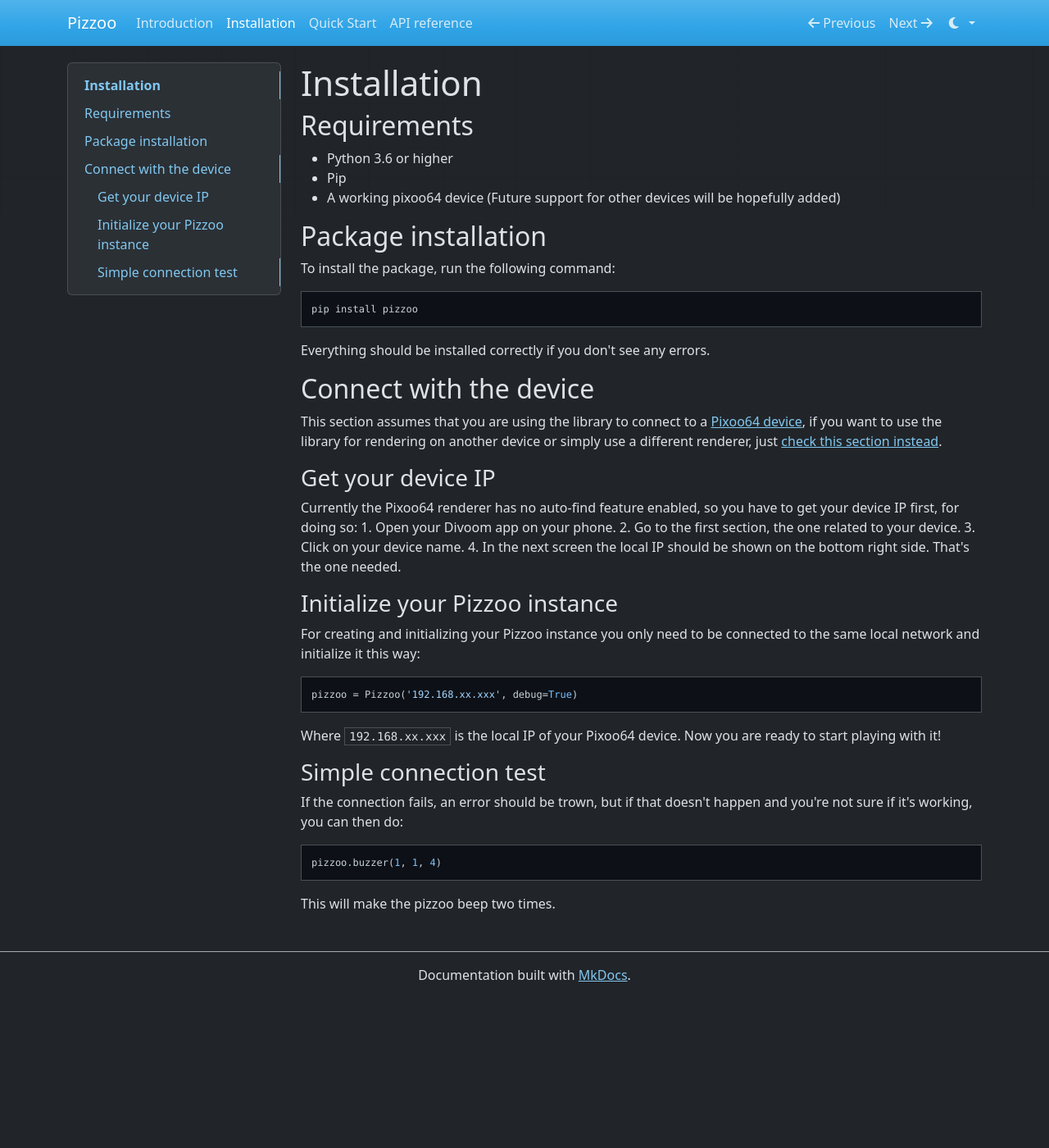
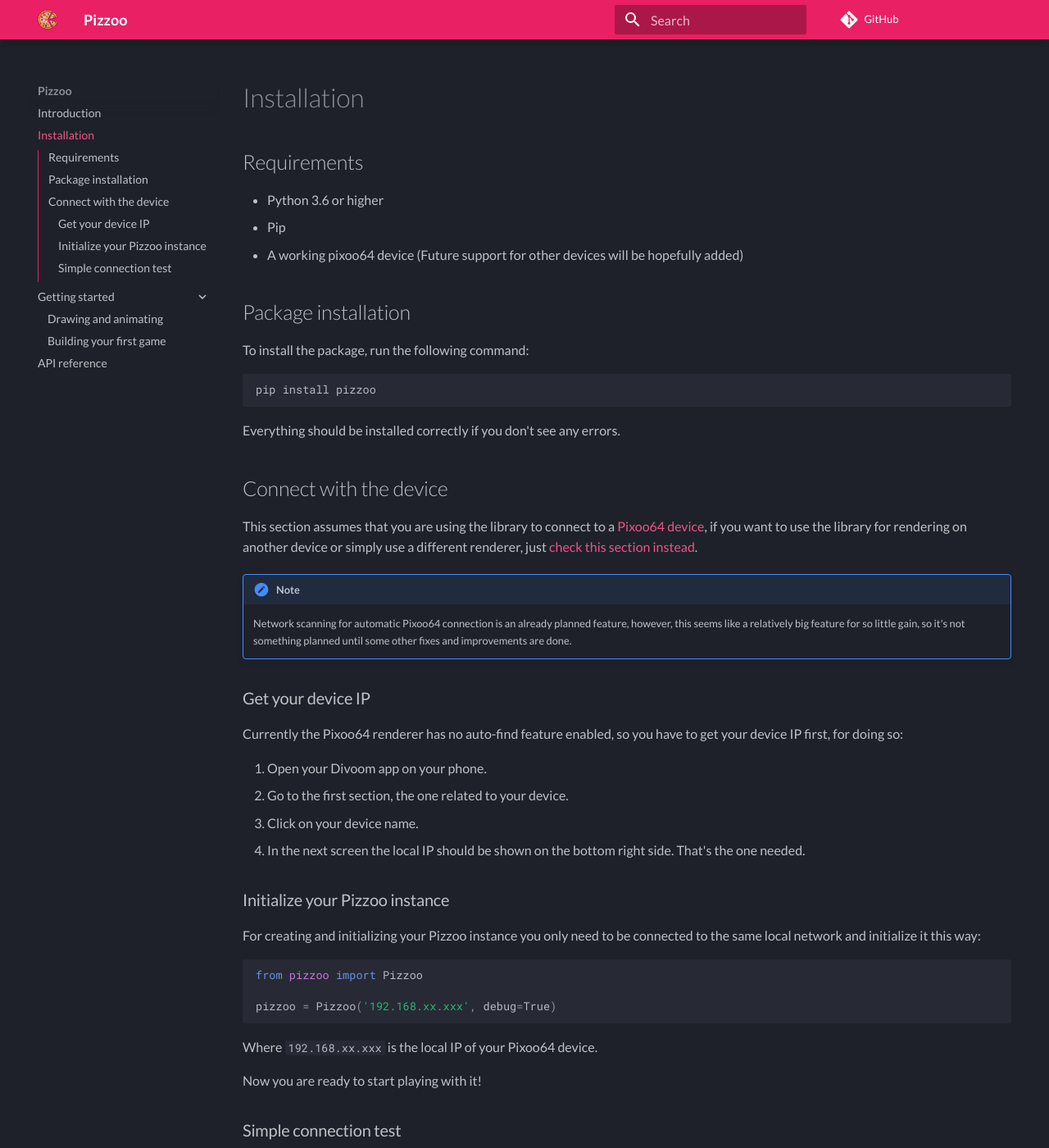
Before and after one commit to pabletos/pizzoo, an MkDocs documentation site: the page built from docs/docs/installation.md, in a window 1280 px wide and 1400 px high. Shown: the whole window at 82% size. Built offline with MkDocs 1.6.1 and Material for MkDocs 9.7.7, drawn with Linux system fonts in a browser that asks for light colours; nearby versions of some CDN libraries; comment, search, counter and statistics services are not loaded; some of the changed text lies outside the part shown.

Commit message:
updated docs, added logo

````diff
--- a/docs/docs/installation.md
+++ b/docs/docs/installation.md
@@ -18,8 +18,13 @@
 
 This section assumes that you are using the library to connect to a [Pixoo64 device](https://divoom.com/es/products/pixoo-64), if you want to use the library for rendering on another device or simply use a different renderer, just [check this section instead]().
 
+!!! note
+
+	Network scanning for automatic Pixoo64 connection is an already planned feature, however, this seems like a relatively big feature for so little gain, so it's not something planned until some other fixes and improvements are done.
+
 ### Get your device IP
 Currently the Pixoo64 renderer has no auto-find feature enabled, so you have to get your device IP first, for doing so:
+
 1. Open your Divoom app on your phone.
 2. Go to the first section, the one related to your device.
 3. Click on your device name.
@@ -28,9 +33,13 @@
 ### Initialize your Pizzoo instance
 For creating and initializing your Pizzoo instance you only need to be connected to the same local network and initialize it this way:
 ```python
+from pizzoo import Pizzoo
+
 pizzoo = Pizzoo('192.168.xx.xxx', debug=True)
 ```
-Where `192.168.xx.xxx` is the local IP of your Pixoo64 device. Now you are ready to start playing with it!
+Where `192.168.xx.xxx` is the local IP of your Pixoo64 device.
+
+Now you are ready to start playing with it!
 
 ### Simple connection test
 If the connection fails, an error should be trown, but if that doesn't happen and you're not sure if it's working, you can then do:
--- a/docs/mkdocs.yml
+++ b/docs/mkdocs.yml
@@ -2,15 +2,39 @@
 nav:
   - Introduction: index.md
   - Installation: installation.md
-  - Quick Start: quickstart.md
+  - Getting started:
+    - Drawing and animating: drawing.md
+    - Building your first game: game.md
   - API reference: api.md
+repo_url: https://github.com/pabletos/pizzoo
 theme:
-  name: mkdocs
+  name: material
   color_mode: dark
   navigation_depth: 3
   nav_style: primary
   user_color_mode_toggle: true
+  logo: assets/images/logo.png
+  favicon: assets/images/logo.png
+  features:
+    - search.suggest
+    - navigation.expand
+    - navigation.path
+    - toc.integrate
+    - navigation.footer
+  palette:
+    scheme: slate
+    primary: pink
+  font:
+    text: Lato
+    code: Roboto Mono
+extra:
+  social:
+    - icon: fontawesome/brands/linkedin
+      link: https://www.linkedin.com/in/pablo-huet-carrasco/
+    - icon: fontawesome/brands/github
+      link: https://github.com/pabletos
 plugins:
+- search
 - mkdocstrings:
     handlers:
       python:
@@ -25,3 +49,15 @@
           show_signature: true # default is true, adds parameters to name
           separate_signature: true
     default_handler: python
+markdown_extensions:
+  - attr_list
+  - md_in_html
+  - pymdownx.highlight:
+      anchor_linenums: true
+      line_spans: __span
+      pygments_lang_class: true
+  - pymdownx.inlinehilite
+  - pymdownx.snippets
+  - pymdownx.superfences
+  - admonition
+  - pymdownx.details
````
Also changed, not shown: docs/docs/drawing.md (added, +145 -0 lines), docs/docs/game.md (added, +13 -0 lines), docs/docs/quickstart.md (deleted, +0 -122 lines), docs/docs/assets/images/logo.png (added).
